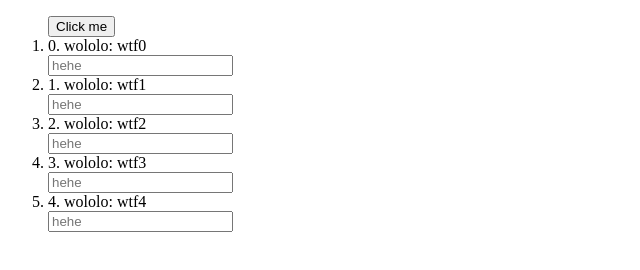
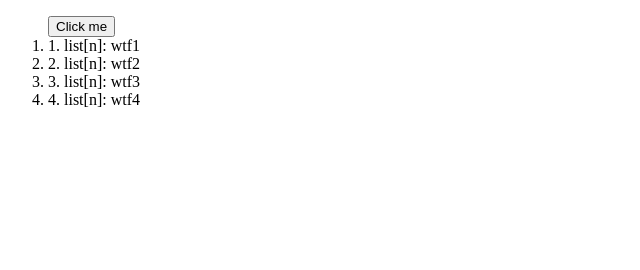
Before and after one commit to vhoyer/Vue.js-studies, a plain HTML site: page index.html in a window 1280 px wide. Shown: the whole page, without its empty margins (0-640 px from the left). Drawn offline with nearby package versions, Linux system fonts and the light colour scheme.

Commit message:
using list[n] kind of works but it ain't a great idea

```diff
--- a/index.html
+++ b/index.html
@@ -8,9 +8,8 @@
 		<main id="app">
 			<ol>
 				<button @click="swap">Click me</button>
-				<li v-for="item in list" :key="item.id">
-					{{ item.id }}. wololo: {{ item.display }}<br />
-					<input type="text" placeholder="hehe" />
+				<li v-for="n in 4">
+					{{ list[n].id }}. list[n]: {{ list[n].display }}<br />
 				</li>
 			</ol>
 		</main>
```
